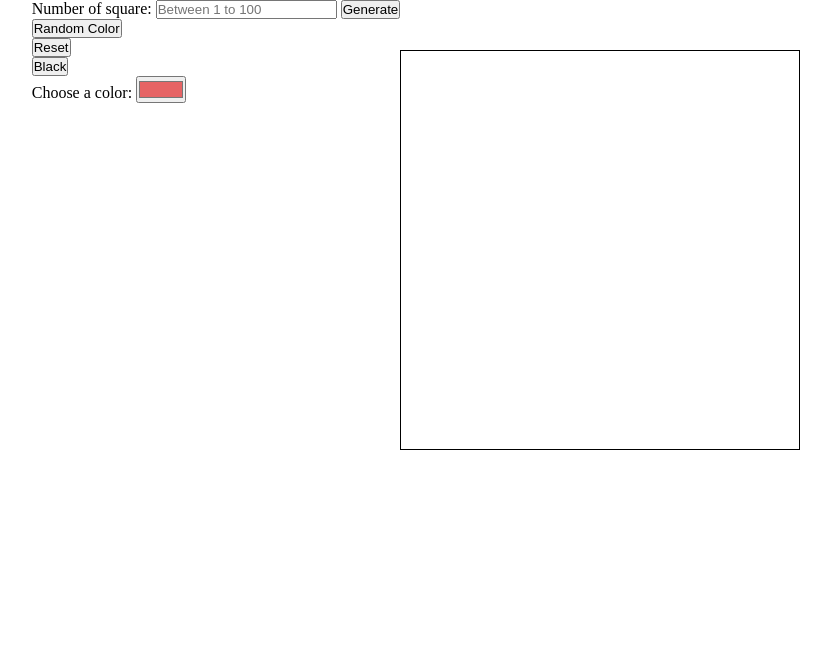
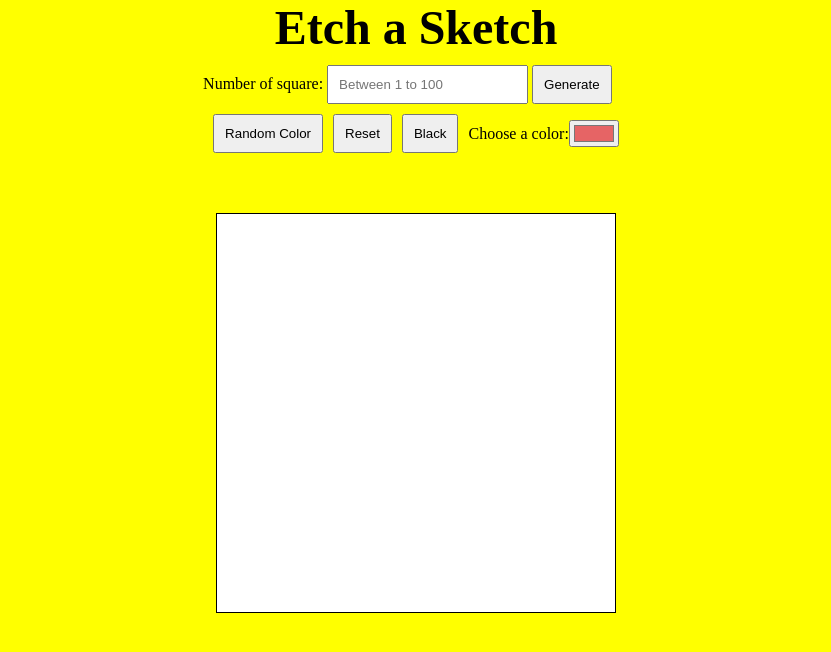
Before and after one commit to ZTanvir/Etch-A-Sketch, a plain HTML site: page index.html in a window 1280 px wide. Shown: the whole page, without its empty margins (224-1055 px from the left). Drawn offline with Linux system fonts and the light colour scheme.

Commit message:
Added backgound color and resize the button

```diff
--- a/index.html
+++ b/index.html
@@ -1,40 +1,41 @@
 <!DOCTYPE html>
 <html lang="en">
-
   <head>
-    <meta charset="UTF-8">
-    <meta http-equiv="X-UA-Compatible" content="IE=edge">
-    <meta name="viewport" content="width=device-width, initial-scale=1.0">
+    <meta charset="UTF-8" />
+    <meta http-equiv="X-UA-Compatible" content="IE=edge" />
+    <meta name="viewport" content="width=device-width, initial-scale=1.0" />
     <!-- Css file -->
-    <link rel="stylesheet" href="./styles/style.css">
+    <link rel="stylesheet" href="./styles/style.css" />
     <!-- JS file -->
     <script src="./scripts/app.js" defer></script>
     <title>Etch-A-Sketch</title>
   </head>
 
   <body>
-    <div>
+    <h1>Etch a Sketch</h1>
+    <div class="all-btn">
       <label for="total-box">Number of square:</label>
-        <input type="text" id="total-box" name="user_input" placeholder="Between 1 to 100">
+      <input
+        type="text"
+        id="total-box"
+        name="user_input"
+        placeholder="Between 1 to 100"
+      />
       <button class="generate-btn">Generate</button>
-        <div>
+      <div class="color-reset-btn">
         <button class="random-color">Random Color</button>
-        </div>
-        <div>
         <button class="reset">Reset</button>
-        </div>
-        <div>
         <button class="blackBtn">Black</button>
-        </div>
-        <div>
         <label for="choose-color">Choose a color:</label>
-            <input type="color" name="choose-a-color" id="choose-color" value="#e66465">
+        <input
+          type="color"
+          name="choose-a-color"
+          id="choose-color"
+          value="#e66465"
+        />
       </div>
     </div>
 
-
-    <div class="container">
-    </div>
+    <div class="container"></div>
   </body>
-
 </html>
--- a/styles/style.css
+++ b/styles/style.css
@@ -8,7 +8,44 @@
 
 body {
   display: flex;
-    justify-content: center;
+  flex-direction: column;
+  align-items: center;
+  background-color:yellow;
+}
+h1 {
+  font-size: 48px;
+}
+
+button {
+  padding: 10px 10px;
+  display: inline-block;
+  margin-right: 10px;
+}
+button:hover {
+  background-color: cornflowerblue;
+  color: white;
+}
+#total-box {
+  margin-top: 10px;
+  padding: 10px;
+}
+
+.all-btn {
+  max-width: 600px;
+}
+
+.color-reset-btn {
+  display: flex;
+  flex-direction: row;
+  margin: 10px;
+}
+label {
+  align-self: center;
+}
+#choose-color {
+  align-self: center;
+  padding-left: 2px;
+  padding-right: 2px;
 }
 
 .container {
@@ -19,8 +56,11 @@ body {
   flex-direction: row;
   flex-wrap: wrap;
   border: 1px solid black;
+  padding: 5px;
+  background-color: white;
 }
 
 .box {
   overflow: hidden;
+  border: 0.1px solid black;
 }
```
Also changed, not shown: scripts/app.js (+2 -6 lines). Lines whose indentation alone changed are shown as unchanged.
